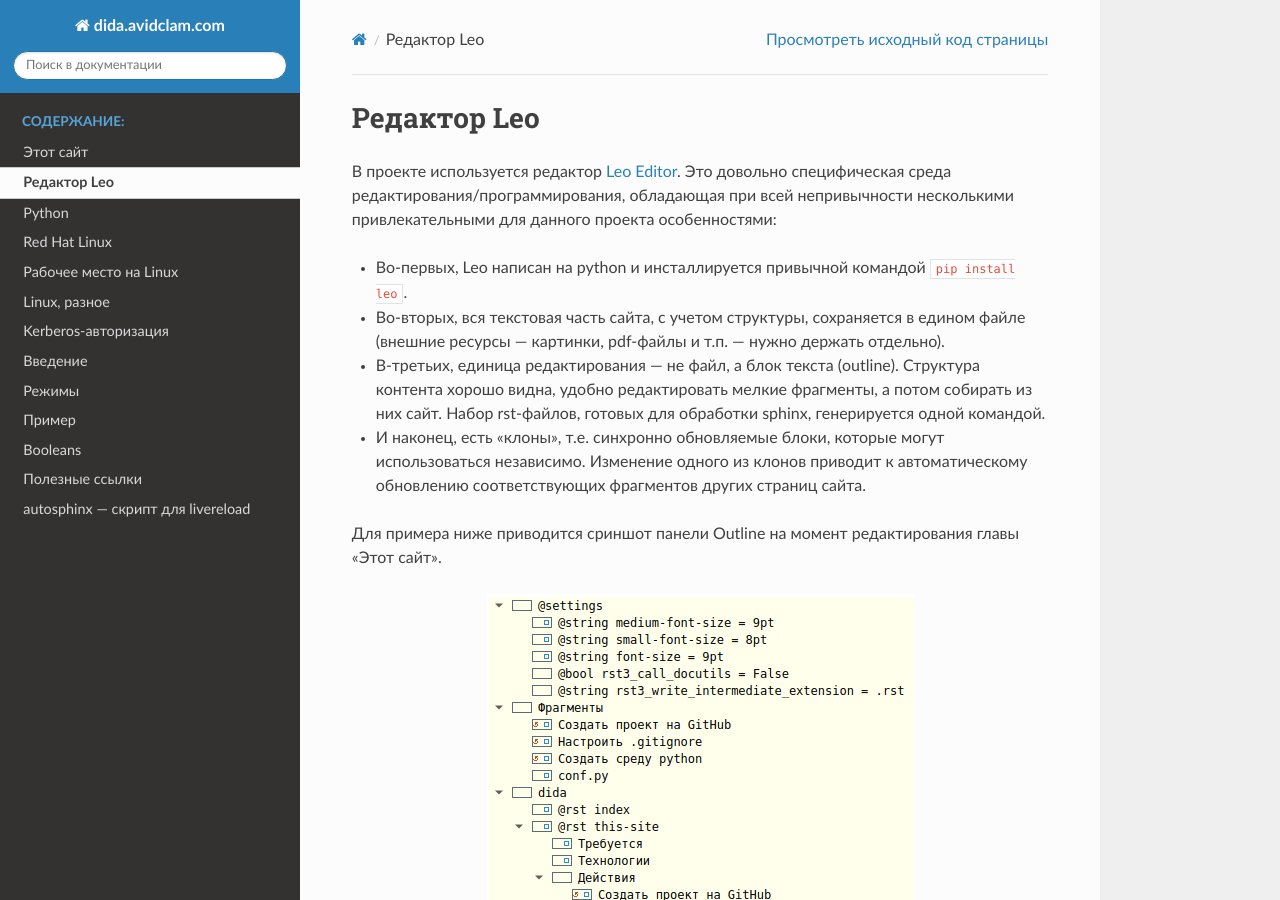
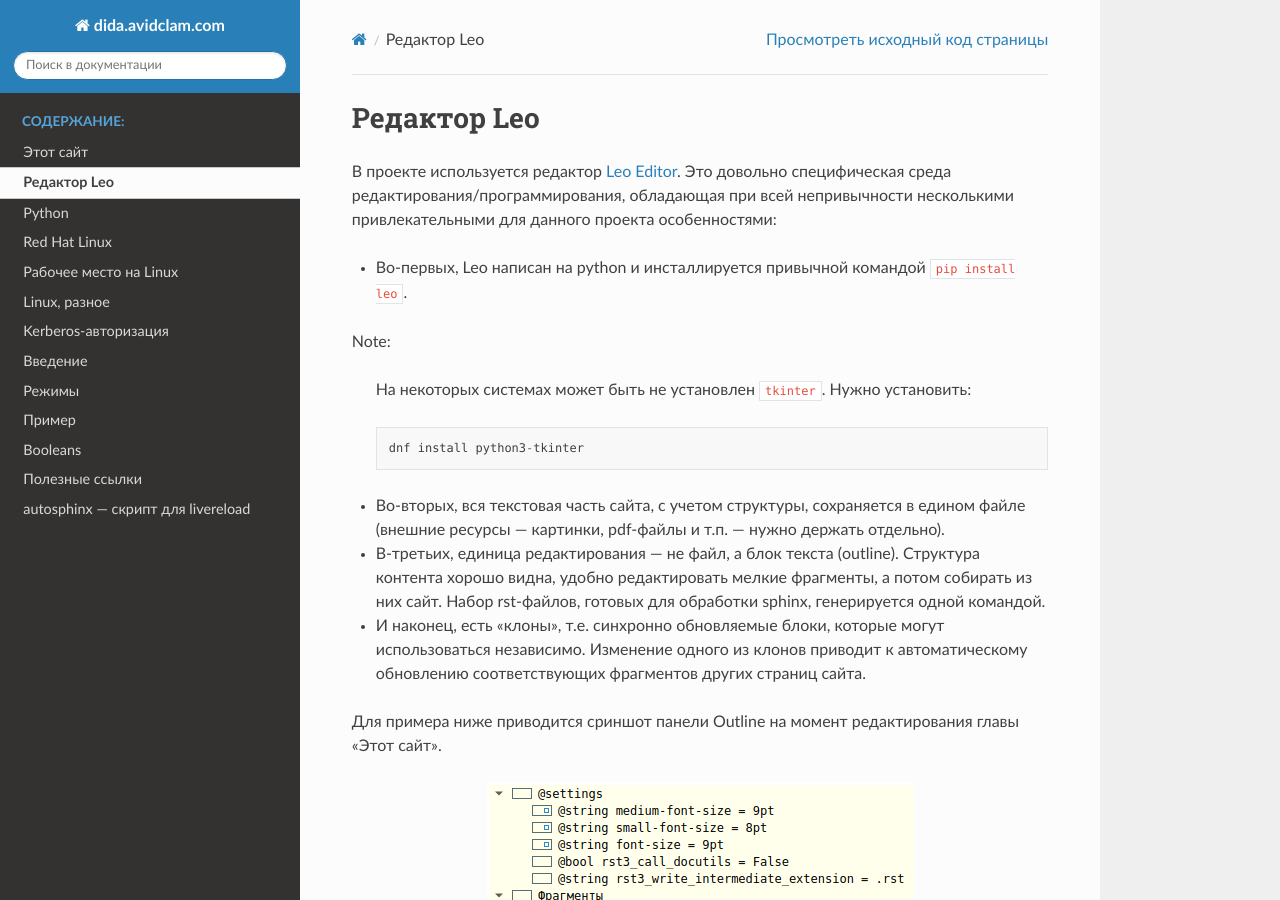
Before and after one commit to avidclam/dida, a Sphinx documentation site: the page built from docs/leo.rst, in a window 1280 px wide and 900 px high. Built offline with Sphinx 7.4.7 and the Read the Docs theme 2.0.0, drawn with Linux system fonts in a browser that asks for light colours.

Commit message:
install tkinter

```diff
--- a/docs/leo.rst
+++ b/docs/leo.rst
@@ -8,6 +8,13 @@
 В проекте используется редактор `Leo Editor <https://leoeditor.com>`_. Это довольно специфическая среда редактирования/программирования, обладающая при всей непривычности несколькими привлекательными для данного проекта особенностями:
 
 - Во-первых, Leo написан на python и инсталлируется привычной командой ``pip install leo``.
+
+Note:
+
+    На некоторых системах может быть не установлен ``tkinter``. Нужно установить::
+
+        dnf install python3-tkinter
+
 - Во-вторых, вся текстовая часть сайта, с учетом структуры, сохраняется в едином файле (внешние ресурсы --- картинки, pdf-файлы и т.п. --- нужно держать отдельно).
 - В-третьих, единица редактирования --- не файл, а блок текста (outline). Структура контента хорошо видна, удобно редактировать мелкие фрагменты, а потом собирать из них сайт. Набор rst-файлов, готовых для обработки sphinx, генерируется одной командой.
 - И наконец, есть "клоны", т.е. синхронно обновляемые блоки, которые могут использоваться независимо. Изменение одного из клонов приводит к автоматическому обновлению соответствующих фрагментов других страниц сайта.
```
Also changed, not shown: 1 other file.
